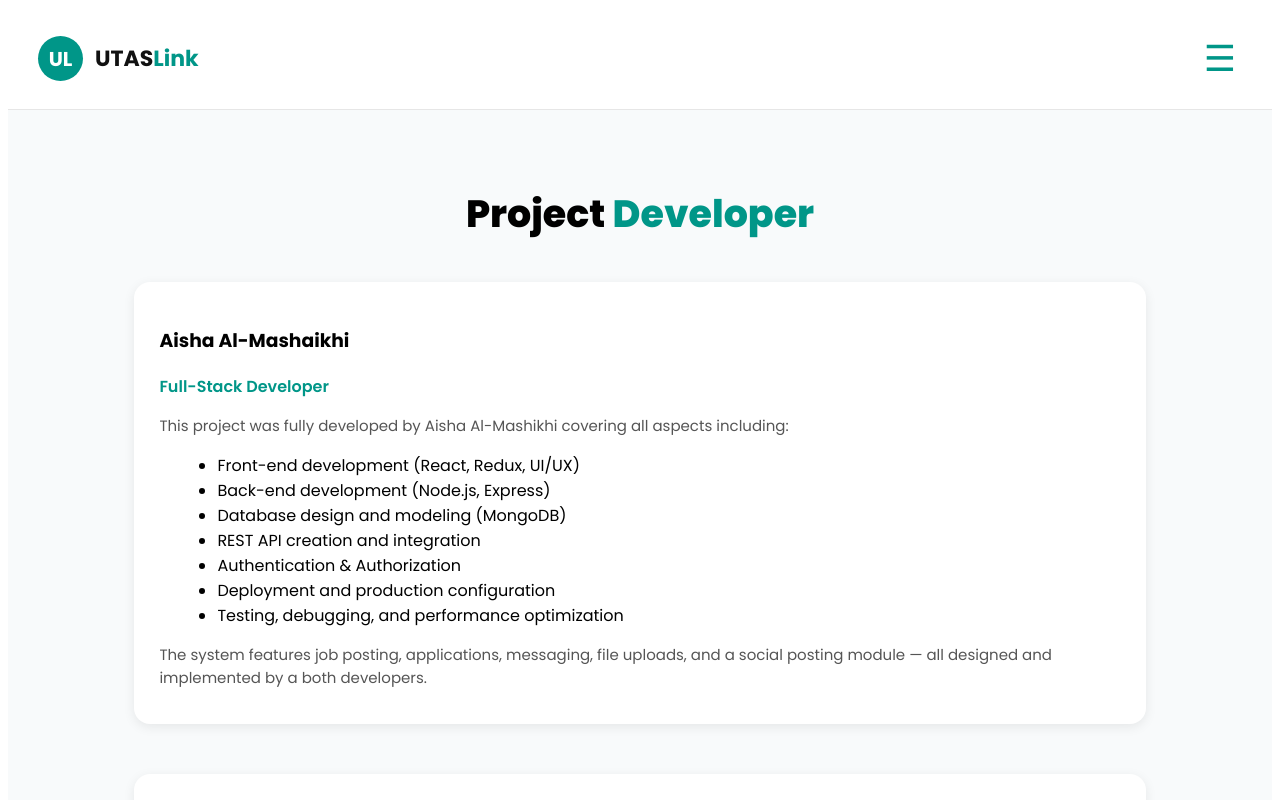
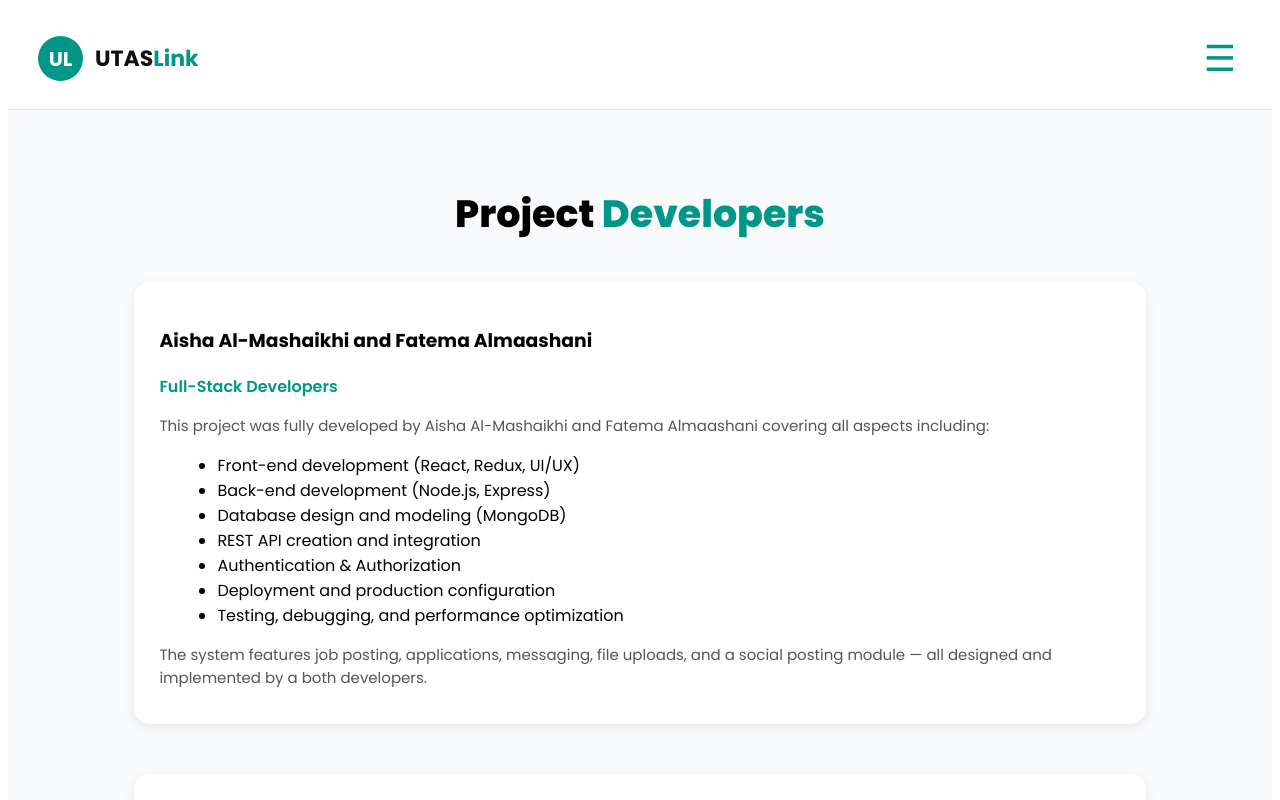
Before and after one commit to Aisha-Ahmed-Al-Mashikhi/utas-link-project, a React (Create React App) app in the folder client/: page /developers in a window 1280 px wide. Shown: the top 800 px of the page. Built offline with nearby package versions, Linux system fonts and the light colour scheme; no server answers.

Commit message:
Update Developers.jsx

```diff
--- a/client/src/Component/Developers.jsx
+++ b/client/src/Component/Developers.jsx
@@ -13,7 +13,7 @@ const Developers = () => {
       <h1 className="dev-title">
         {/* Static title text */}
         Project {/* Highlighted text */}
-        <span>Developer</span>
+        <span>Developers</span>
       </h1>
 
       {/* Developer section container */}
@@ -21,14 +21,14 @@ const Developers = () => {
         {/* Developer card */}
         <div className="dev-card">
           {/* Developer name */}
-          <h3>Aisha Al-Mashaikhi</h3>
+          <h3>Aisha Al-Mashaikhi and Fatema Almaashani</h3>
 
           {/* Developer role */}
-          <p className="role">Full-Stack Developer</p>
+          <p className="role">Full-Stack Developers</p>
 
           {/* Description text */}
           <p className="desc">
-            This project was fully developed by Aisha Al-Mashikhi covering all aspects including:
+            This project was fully developed by Aisha Al-Mashaikhi and Fatema Almaashani covering all aspects including:
           </p>
 
           {/* Skills list */}
```
